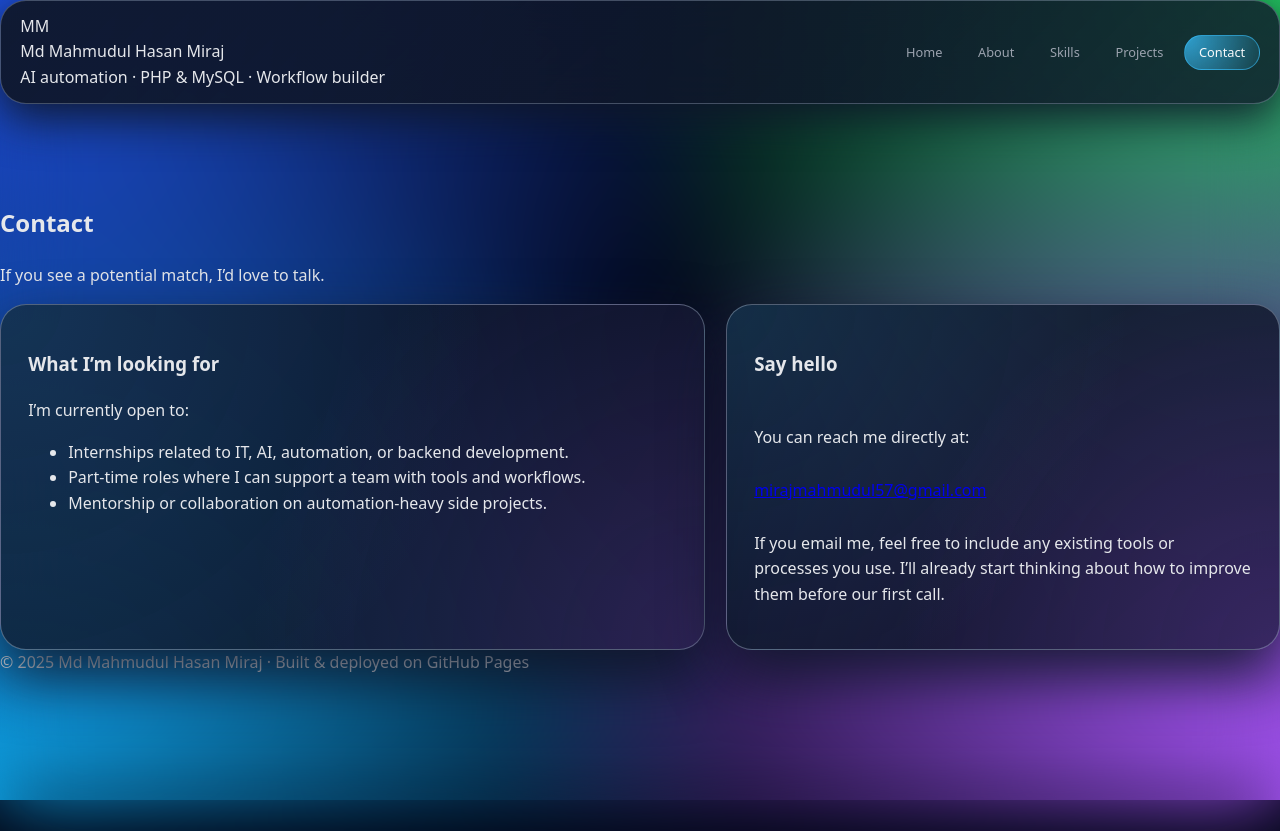
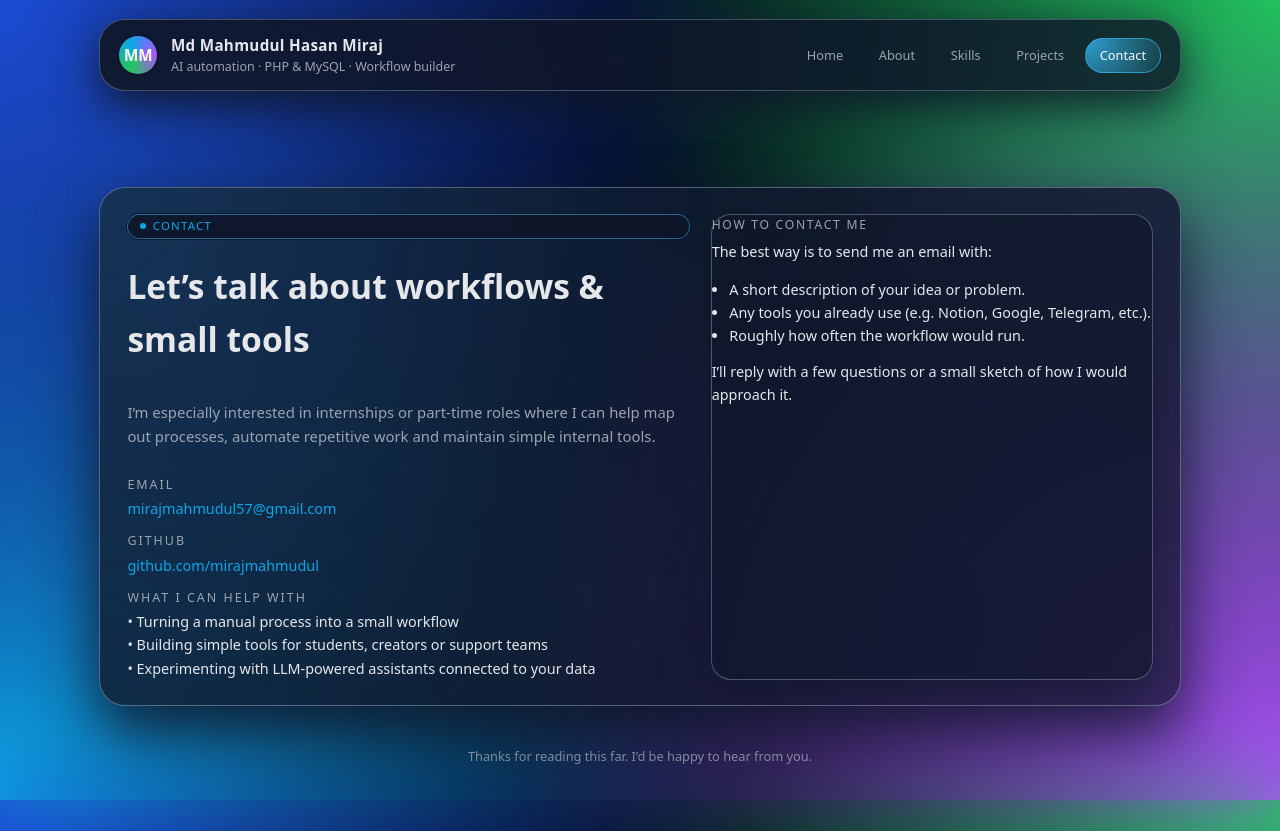
Before and after one commit to mirajmahmudul/mirajmahmudul.github.io, a plain HTML site: page contact.html in a window 1280 px wide. Before the commit the page ends 800 px from the top, so only its background shows below. Drawn offline with Linux system fonts and the light colour scheme.

Commit message:
Update contact.html

```diff
--- a/contact.html
+++ b/contact.html
@@ -4,97 +4,85 @@
   <meta charset="UTF-8" />
   <title>Contact · Md Mahmudul Hasan Miraj</title>
   <meta name="viewport" content="width=device-width, initial-scale=1" />
-  <meta name="description" content="Contact information and what Md Mahmudul Hasan Miraj is looking for." />
   <link rel="stylesheet" href="styles.css" />
 </head>
 <body>
-  <div class="noise-overlay"></div>
-  <div class="hero-bg"></div>
-
-  <header class="top-nav">
-    <div class="brand-mark">
-      <div class="brand-logo">MM</div>
-      <div class="brand-text">
-        <div class="brand-name">Md Mahmudul Hasan Miraj</div>
-        <div class="brand-role">AI automation · PHP &amp; MySQL · Workflow builder</div>
+  <div class="page">
+    <header class="site-header">
+      <nav class="top-nav">
+        <div class="brand">
+          <div class="brand-avatar">MM</div>
+          <div>
+            <div class="brand-text-main">Md Mahmudul Hasan Miraj</div>
+            <div class="brand-text-sub">AI automation · PHP &amp; MySQL · Workflow builder</div>
           </div>
         </div>
-    <nav class="nav-links">
+        <div class="nav-links">
           <a href="index.html" class="nav-link">Home</a>
           <a href="about.html" class="nav-link">About</a>
           <a href="skills.html" class="nav-link">Skills</a>
           <a href="projects.html" class="nav-link">Projects</a>
           <a href="contact.html" class="nav-link active">Contact</a>
+        </div>
       </nav>
     </header>
 
     <main>
-    <section class="section" data-animate>
-      <div class="section-header">
-        <h2>Contact</h2>
-        <p>If you see a potential match, I’d love to talk.</p>
+      <section class="contact-layout card animate-in">
+        <div class="contact-card">
+          <span class="section-label">Contact</span>
+          <h1 class="page-heading">Let’s talk about workflows &amp; small tools</h1>
+          <p class="section-intro">
+            I’m especially interested in internships or part-time roles where I can help map out processes,
+            automate repetitive work and maintain simple internal tools.
+          </p>
+
+          <div class="contact-item">
+            <div class="contact-label">Email</div>
+            <div class="contact-value">
+              <a href="mailto:mirajmahmudul57@gmail.com">mirajmahmudul57@gmail.com</a>
+            </div>
           </div>
 
-      <div class="contact-layout">
-        <div class="card glass">
-          <h3 class="card-title">What I’m looking for</h3>
-          <p>
-            I’m currently open to:
-          </p>
-          <ul class="bullet-list">
-            <li>Internships related to IT, AI, automation, or backend development.</li>
-            <li>Part-time roles where I can support a team with tools and workflows.</li>
-            <li>Mentorship or collaboration on automation-heavy side projects.</li>
-          </ul>
+          <div class="contact-item">
+            <div class="contact-label">GitHub</div>
+            <div class="contact-value">
+              <a href="https://github.com/mirajmahmudul" target="_blank" rel="noreferrer">
+                github.com/mirajmahmudul
+              </a>
+            </div>
           </div>
 
-        <div class="card glass contact-card">
-          <h3 class="card-title">Say hello</h3>
-          <p>You can reach me directly at:</p>
-          <a href="mailto:mirajmahmudul57@gmail.com" class="contact-email">
-            mirajmahmudul57@gmail.com
-          </a>
-          <p class="card-text small">
-            If you email me, feel free to include any existing tools or processes you use.
-            I’ll already start thinking about how to improve them before our first call.
-          </p>
+          <div class="contact-item">
+            <div class="contact-label">What I can help with</div>
+            <div class="contact-value">
+              • Turning a manual process into a small workflow<br />
+              • Building simple tools for students, creators or support teams<br />
+              • Experimenting with LLM-powered assistants connected to your data
             </div>
           </div>
+        </div>
+
+        <aside class="card-soft">
+          <div class="mini-card-title">How to contact me</div>
+          <p style="font-size: 0.9rem; margin-top: 0.4rem;">
+            The best way is to send me an email with:
+          </p>
+          <ul style="margin: 0.3rem 0 0; padding-left: 1.1rem; font-size: 0.9rem;">
+            <li>A short description of your idea or problem.</li>
+            <li>Any tools you already use (e.g. Notion, Google, Telegram, etc.).</li>
+            <li>Roughly how often the workflow would run.</li>
+          </ul>
+          <p style="font-size: 0.9rem; margin-top: 0.8rem;">
+            I’ll reply with a few questions or a small sketch of how I would approach it.
+          </p>
+        </aside>
       </section>
+
+      <footer class="footer">
+        Thanks for reading this far. I’d be happy to hear from you.
+      </footer>
     </main>
-
-  <footer class="site-footer">
-    <span>© <span id="year"></span> Md Mahmudul Hasan Miraj</span>
-    <span class="footer-dot">·</span>
-    <span>Built &amp; deployed on GitHub Pages</span>
-  </footer>
-
-  <script>
-    document.getElementById('year').textContent = new Date().getFullYear();
-
-    const observer = new IntersectionObserver(
-      entries => {
-        entries.forEach(entry => {
-          if (entry.isIntersecting) entry.target.classList.add('visible');
-        });
-      },
-      { threshold: 0.35 }
-    );
-    document.querySelectorAll('[data-animate]').forEach(el => observer.observe(el));
-
-    document.querySelectorAll('.nav-link').forEach(link => {
-      link.addEventListener('click', function (e) {
-        const href = this.getAttribute('href');
-        if (!href || href.startsWith('#')) return;
-        if (this.href === window.location.href) return;
-
-        e.preventDefault();
-        document.body.classList.add('page-exit');
-        setTimeout(() => {
-          window.location.href = href;
-        }, 220);
-      });
-    });
-  </script>
+  </div>
 </body>
 </html>
```
Lines whose indentation alone changed are shown as unchanged.
